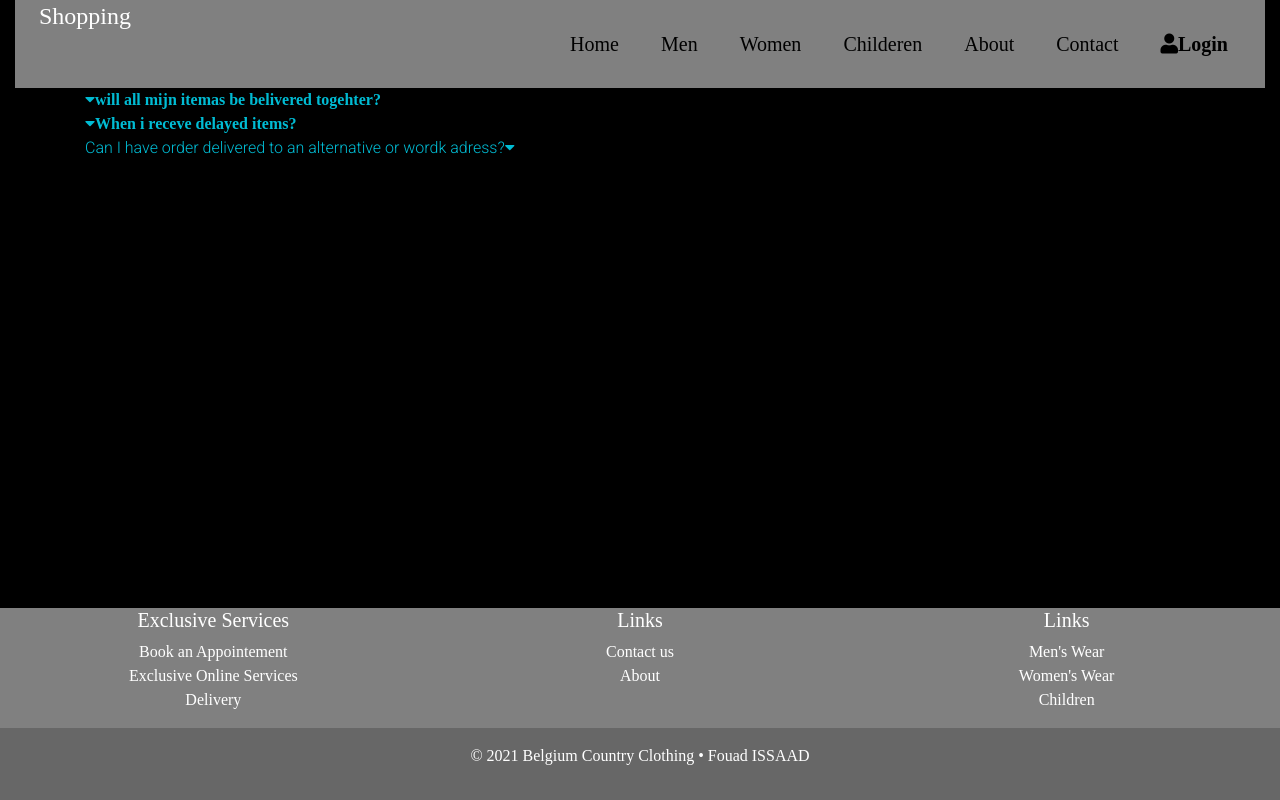
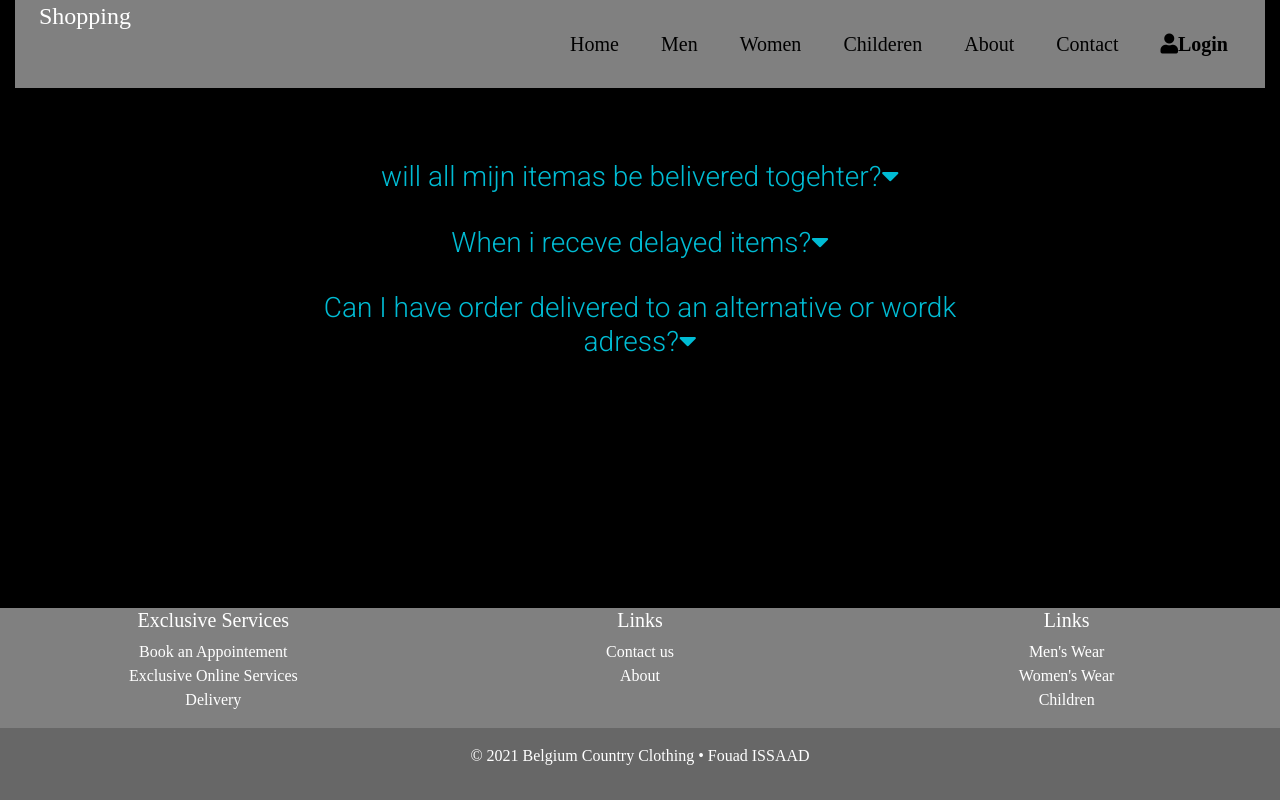
Before and after one commit to fouadissaad1/shoppingwebapps, a React (Create React App) app: page /Delivery in a window 1280 px wide. Built offline with nearby package versions, Linux system fonts and the light colour scheme.

Commit message:
DELIVERY

```diff
--- a/src/components/pages/Delivery.js
+++ b/src/components/pages/Delivery.js
@@ -1,4 +1,4 @@
-import { MDBCollapse, MDBContainer, MDBIcon } from "mdb-react-ui-kit";
+import { MDBBtn, MDBCol, MDBCollapse, MDBContainer, MDBIcon, MDBRow } from "mdb-react-ui-kit";
 import { useState } from "react";
 
 
@@ -12,18 +12,24 @@ export function Delivery() {
 
     return (
         <MDBContainer className="container">
-            <div>
+            <MDBRow>
+                <MDBCol md={2}/>
+                <MDBCol md={8} className="text-center">
+                    <br/> <br/> <br/>
+                    <div className="text-center md-4">
+                        <h3 className="cyan-text">will all mijn itemas be belivered togehter?
                             <MDBIcon
                                 icon='caret-down'
                                 className='cyan-text'
                                 size='20'
                                 style={{cursor: 'pointer'}}
                                 onClick={toggleBelivered}
-                >will all mijn itemas be belivered togehter?</MDBIcon>
+                            ></MDBIcon>
+                        </h3>
                         <MDBCollapse show={showBelivered}>
                             <p>In most cases your whole order will be delivered at the same time. The following exceptions
                                 apply:</p>
-                    <h3>LargeItems</h3>
+                            <h3 className="red-text">LargeItems</h3>
                             <p>Delayed items will be despatched as soon as stock becomes available. You can track the progress
                                 of
                                 your order by going to My Account and selecting ‘Order Tracking’ on the left side, under
@@ -31,23 +37,25 @@ export function Delivery() {
                                 Options".</p>
                         </MDBCollapse>
                     </div>
-
-            <div>
+<br/>
+                    <div className="text-center md-4">
+                        <h3  className="cyan-text">When i receve delayed items?
                             <MDBIcon
                                 icon='caret-down'
                                 className='cyan-text'
                                 size='20'
                                 style={{cursor: 'pointer'}}
                                 onClick={toggleReceve}
-                >When i receve delayed items?</MDBIcon>
+                            ></MDBIcon>
+                        </h3>
 
                         <MDBCollapse show={showReceve}>
                             <p>When your item becomes available for despatch, we will email you so you can track your order</p>
                         </MDBCollapse>
                     </div>
-
-            <div>
-                <p className="cyan-text">Can I have order delivered to an alternative or wordk adress?
+<br/>
+                    <div className="text-center md-4">
+                        <h3 className="cyan-text">Can I have order delivered to an alternative or wordk adress?
                             <MDBIcon
                                 icon='caret-down'
                                 className='cyan-text'
@@ -55,7 +63,7 @@ export function Delivery() {
                                 style={{cursor: 'pointer'}}
                                 onClick={toggleAlternative}
                             />
-                </p>
+                        </h3>
                         <MDBCollapse show={showAlternative}>
                             <p>To change your delivery address or add a new delivery address, follow these steps:
                                 Log in to My Account using your email address or customer number and password.
@@ -63,6 +71,11 @@ export function Delivery() {
                                 Here you will be able to add up to five addresses to your account.</p>
                         </MDBCollapse>
                     </div>
+                </MDBCol>
+
+
+            </MDBRow>
+
 
         </MDBContainer>
     )
```
Lines whose indentation alone changed are shown as unchanged.
